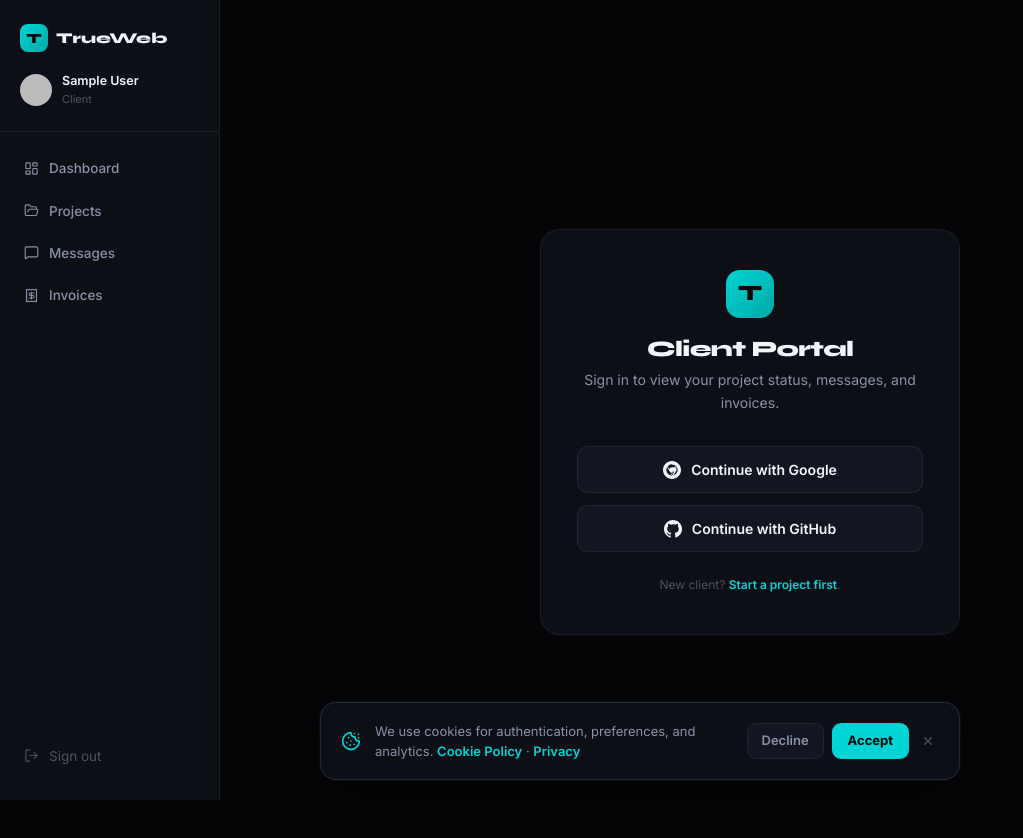
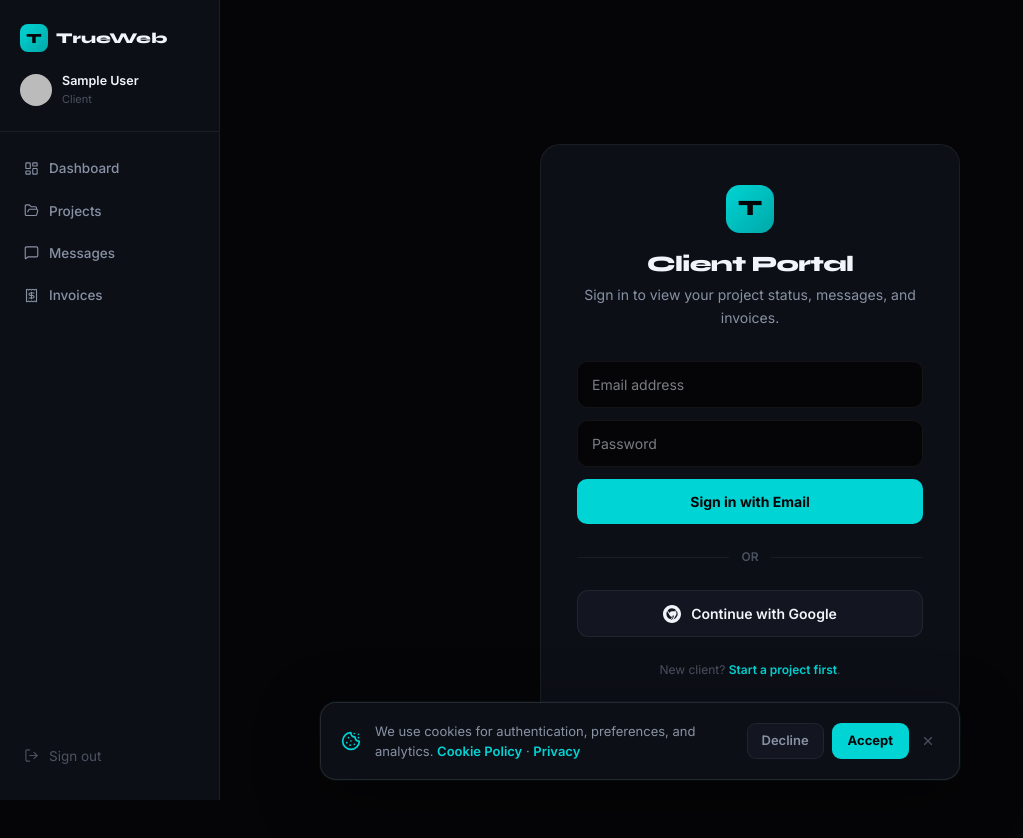
Before and after one commit to bibi231/trueweb, a Next.js app: page /portal/login in a window 1280 px wide. Shown: the top 838 px of the page, without its empty margins (0-1023 px from the left). Built offline with nearby package versions, Linux system fonts and the light colour scheme; no server answers; sample sign-in values are in the browser's storage.

Commit message:
feat: Add credential login flow with email and password

```diff
--- a/src/app/portal/login/page.tsx
+++ b/src/app/portal/login/page.tsx
@@ -52,6 +52,64 @@ export default function LoginPage() {
           Sign in to view your project status, messages, and invoices.
         </p>
 
+        <form
+          action={async (formData) => {
+            "use server";
+            await signIn("credentials", Object.fromEntries(formData));
+          }}
+          style={{ display: "flex", flexDirection: "column", gap: 12, marginBottom: 24 }}
+        >
+          <input
+            name="email"
+            type="email"
+            placeholder="Email address"
+            required
+            style={{
+              padding: "12px 14px",
+              background: "var(--bg)",
+              border: "1px solid var(--border)",
+              borderRadius: 10,
+              color: "var(--text)",
+              fontSize: 14,
+            }}
+          />
+          <input
+            name="password"
+            type="password"
+            placeholder="Password"
+            required
+            style={{
+              padding: "12px 14px",
+              background: "var(--bg)",
+              border: "1px solid var(--border)",
+              borderRadius: 10,
+              color: "var(--text)",
+              fontSize: 14,
+            }}
+          />
+          <button
+            type="submit"
+            style={{
+              padding: "12px",
+              background: "var(--teal)",
+              color: "#050507",
+              border: "none",
+              borderRadius: 10,
+              fontWeight: 700,
+              fontSize: 14,
+              cursor: "pointer",
+            }}
+          >
+            Sign in with Email
+          </button>
+        </form>
+
+        <div style={{ display: "flex", alignItems: "center", gap: 12, marginBottom: 24 }}>
+          <div style={{ flex: 1, height: 1, background: "var(--border)" }} />
+          <span style={{ fontSize: 12, color: "var(--text-faint)", fontWeight: 600, textTransform: "uppercase" }}>Or</span>
+          <div style={{ flex: 1, height: 1, background: "var(--border)" }} />
+        </div>
+
         <div style={{ display: "flex", flexDirection: "column", gap: 12 }}>
           <form
             action={async () => {
@@ -61,6 +119,7 @@ export default function LoginPage() {
           >
             <button
               type="submit"
+              className="btn-ghost"
               style={{
                 width: "100%", display: "flex", alignItems: "center", justifyContent: "center", gap: 10,
                 padding: "12px 20px", background: "var(--surface-2)", border: "1px solid var(--border)",
@@ -72,26 +131,6 @@ export default function LoginPage() {
               Continue with Google
             </button>
           </form>
-
-          <form
-            action={async () => {
-              "use server";
-              await signIn("github", { redirectTo: "/portal" });
-            }}
-          >
-            <button
-              type="submit"
-              style={{
-                width: "100%", display: "flex", alignItems: "center", justifyContent: "center", gap: 10,
-                padding: "12px 20px", background: "var(--surface-2)", border: "1px solid var(--border)",
-                borderRadius: 11, cursor: "pointer", fontSize: 14, fontWeight: 600, color: "var(--text)",
-                fontFamily: "var(--font-inter, inherit)", transition: "border-color 0.15s",
-              }}
-            >
-              <GithubIcon />
-              Continue with GitHub
-            </button>
-          </form>
         </div>
 
         <p style={{ fontSize: 12, color: "var(--text-faint)", marginTop: 24 }}>
```
